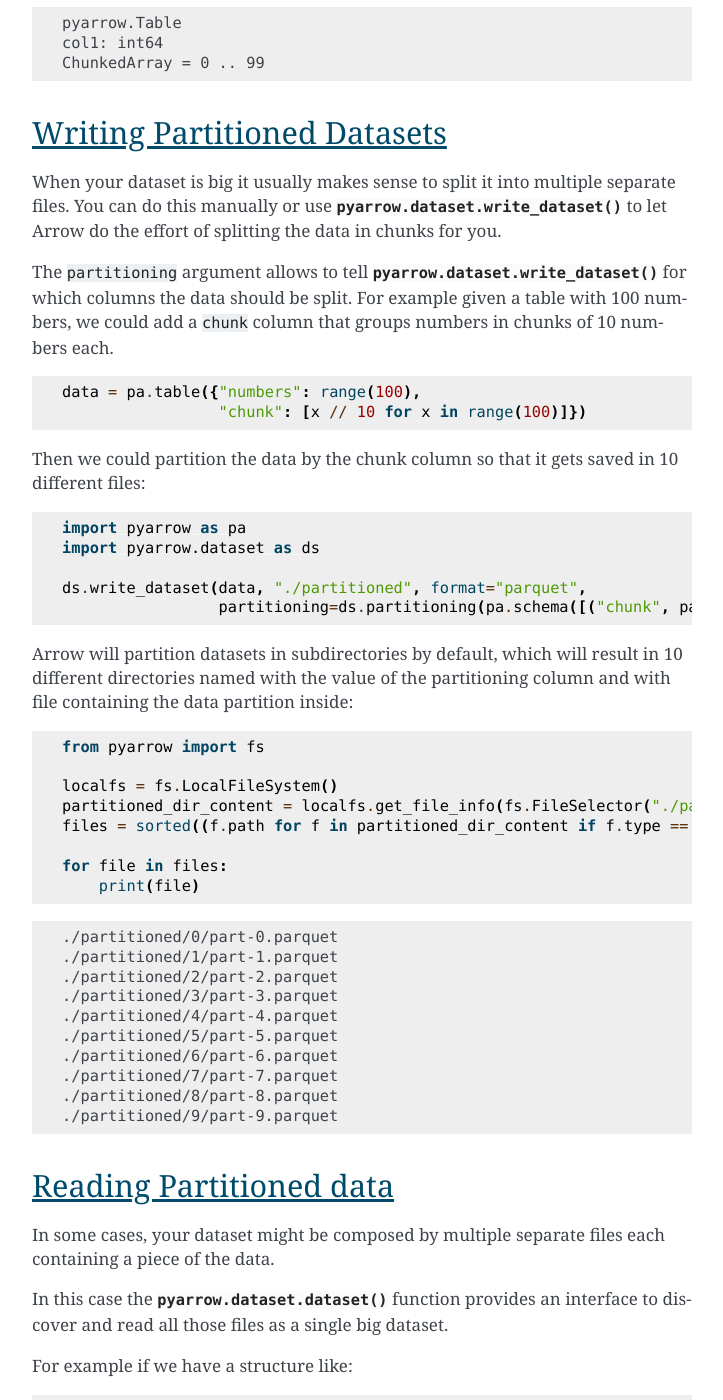
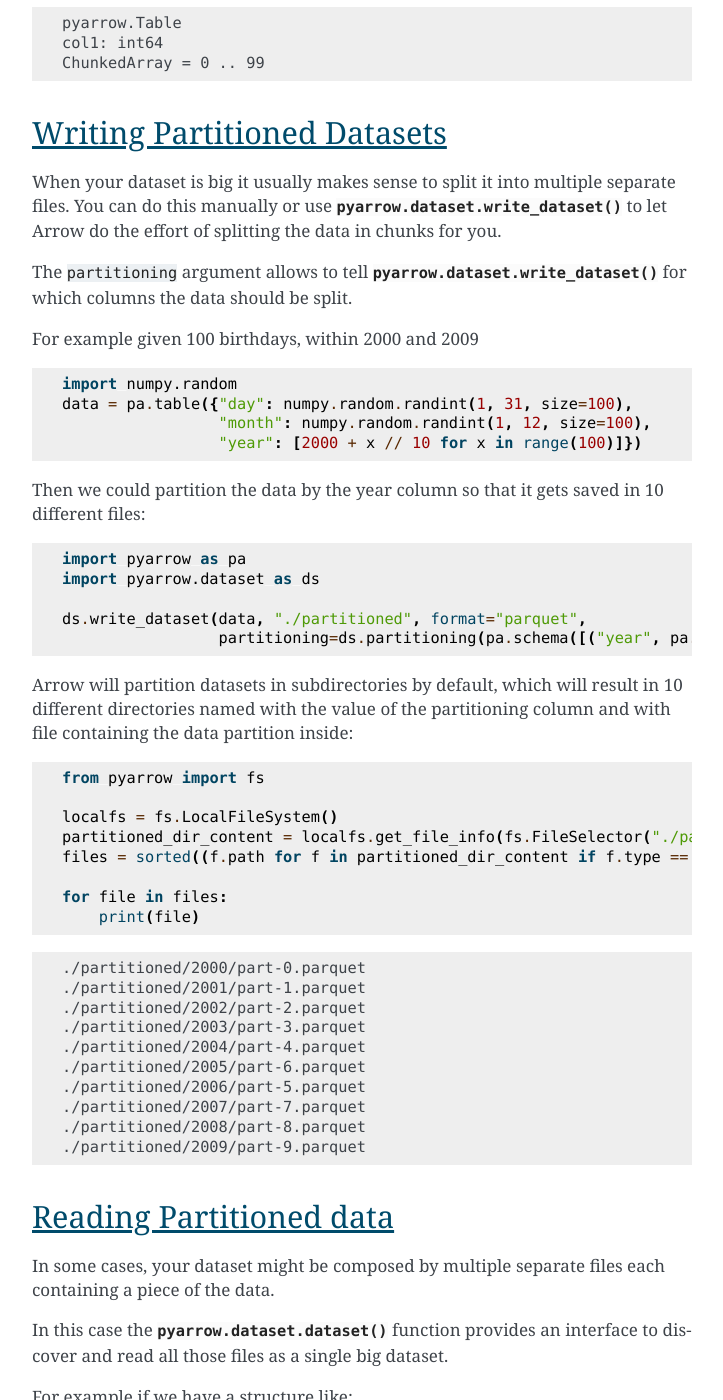
Before and after one commit to apache/arrow-cookbook, a Sphinx documentation site: the page built from python/source/io.rst, in a window 1280 px wide and 1400 px high, scrolled down 3998 px. Shown: the whole window, without its empty margins (388-1111 px from the left). Built offline with Sphinx 7.4.7, drawn with Linux system fonts in a browser that asks for light colours.

Commit message:
Do not use the chunk column

```diff
--- a/python/source/io.rst
+++ b/python/source/io.rst
@@ -226,16 +226,18 @@ multiple separate files. You can do this manually or use
 of splitting the data in chunks for you.
 
 The ``partitioning`` argument allows to tell :func:`pyarrow.dataset.write_dataset`
-for which columns the data should be split. For example given a table
-with 100 numbers, we could add a ``chunk`` column that groups numbers
-in chunks of 10 numbers each.
+for which columns the data should be split.
+
+For example given 100 birthdays, within 2000 and 2009
 
 .. testcode::
 
-    data = pa.table({"numbers": range(100),
-                     "chunk": [x // 10 for x in range(100)]})
+    import numpy.random
+    data = pa.table({"day": numpy.random.randint(1, 31, size=100),
+                     "month": numpy.random.randint(1, 12, size=100),
+                     "year": [2000 + x // 10 for x in range(100)]})
 
-Then we could partition the data by the chunk column so that it
+Then we could partition the data by the year column so that it
 gets saved in 10 different files:
 
 .. testcode::
@@ -244,7 +246,7 @@ gets saved in 10 different files:
     import pyarrow.dataset as ds
 
     ds.write_dataset(data, "./partitioned", format="parquet",
-                     partitioning=ds.partitioning(pa.schema([("chunk", pa.int8())])))
+                     partitioning=ds.partitioning(pa.schema([("year", pa.int16())])))
 
 Arrow will partition datasets in subdirectories by default, which will
 result in 10 different directories named with the value of the partitioning
@@ -263,16 +265,16 @@ column and with file containing the data partition inside:
 
 .. testoutput::
 
-    ./partitioned/0/part-0.parquet
-    ./partitioned/1/part-1.parquet
-    ./partitioned/2/part-2.parquet
-    ./partitioned/3/part-3.parquet
-    ./partitioned/4/part-4.parquet
-    ./partitioned/5/part-5.parquet
-    ./partitioned/6/part-6.parquet
-    ./partitioned/7/part-7.parquet
-    ./partitioned/8/part-8.parquet
-    ./partitioned/9/part-9.parquet
+    ./partitioned/2000/part-0.parquet
+    ./partitioned/2001/part-1.parquet
+    ./partitioned/2002/part-2.parquet
+    ./partitioned/2003/part-3.parquet
+    ./partitioned/2004/part-4.parquet
+    ./partitioned/2005/part-6.parquet
+    ./partitioned/2006/part-5.parquet
+    ./partitioned/2007/part-7.parquet
+    ./partitioned/2008/part-8.parquet
+    ./partitioned/2009/part-9.parquet
 
 Reading Partitioned data
 ========================
```
